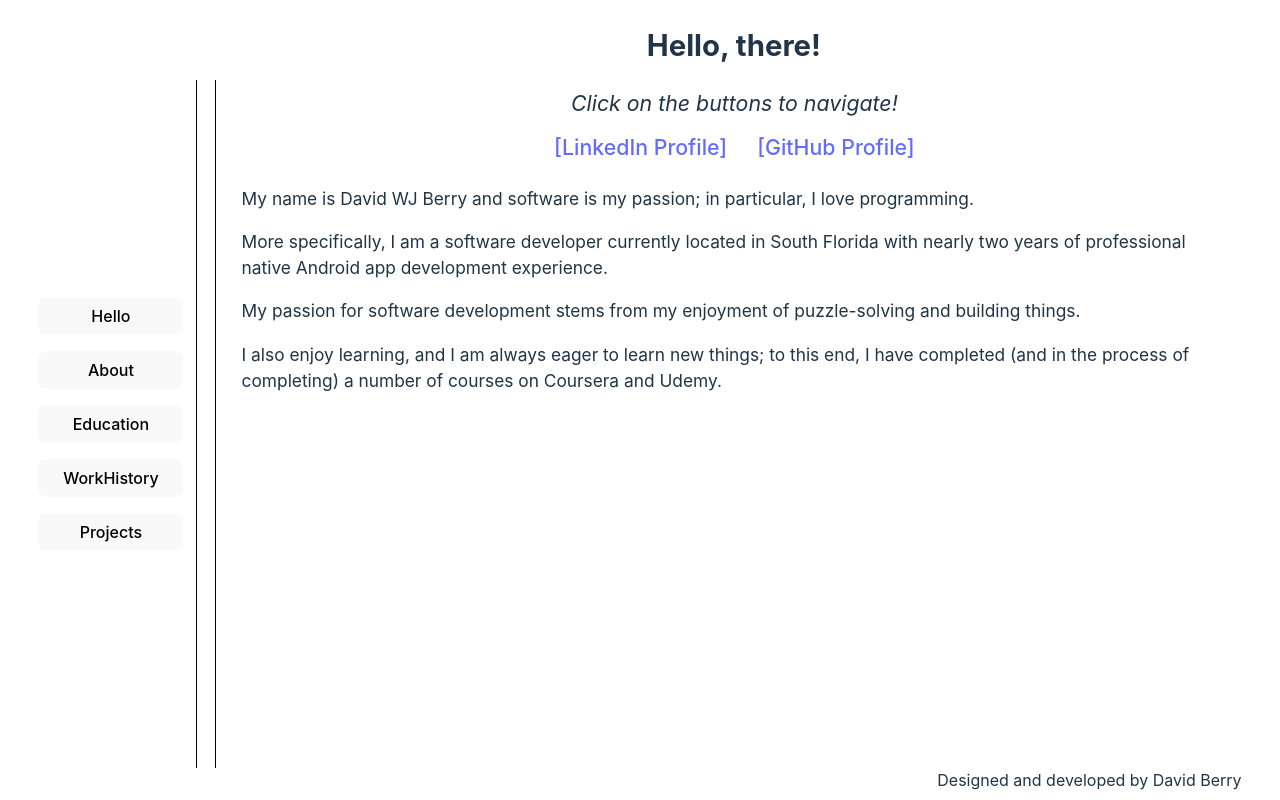
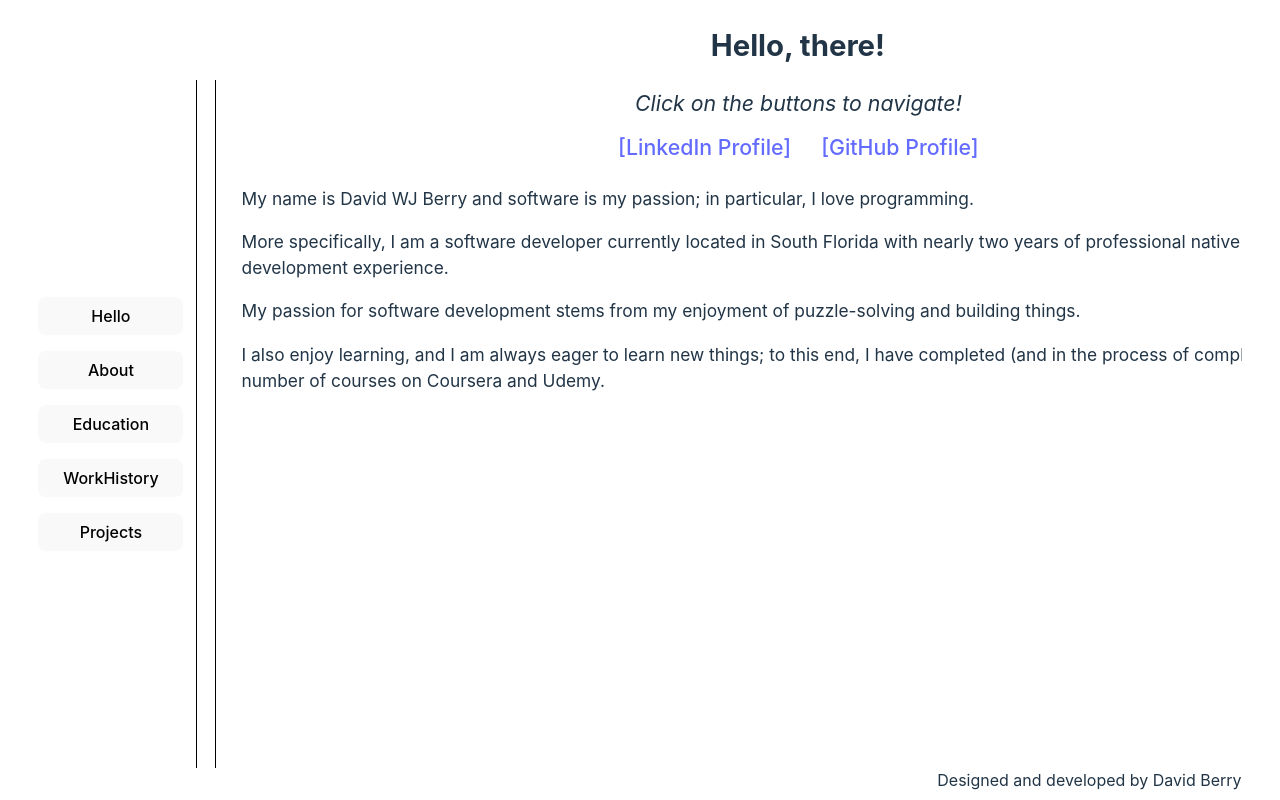
Before and after one commit to DBerry07/DBerry07.github.io, a React (Vite) app: page / in a window 1280 px wide. Built offline with nearby package versions, Linux system fonts and the light colour scheme.

Commit message:
Changed context-box width to 91vw

```diff
--- a/src/css/Entry.css
+++ b/src/css/Entry.css
@@ -32,7 +32,7 @@
 #content-box {
   grid-area: main;
   height: 86vh;
-  width: 81vw;
+  width: 91vw;
   /* border: 1px solid black; */
   /* border-radius: 15px; */
   border-left: 1px solid black;
```
